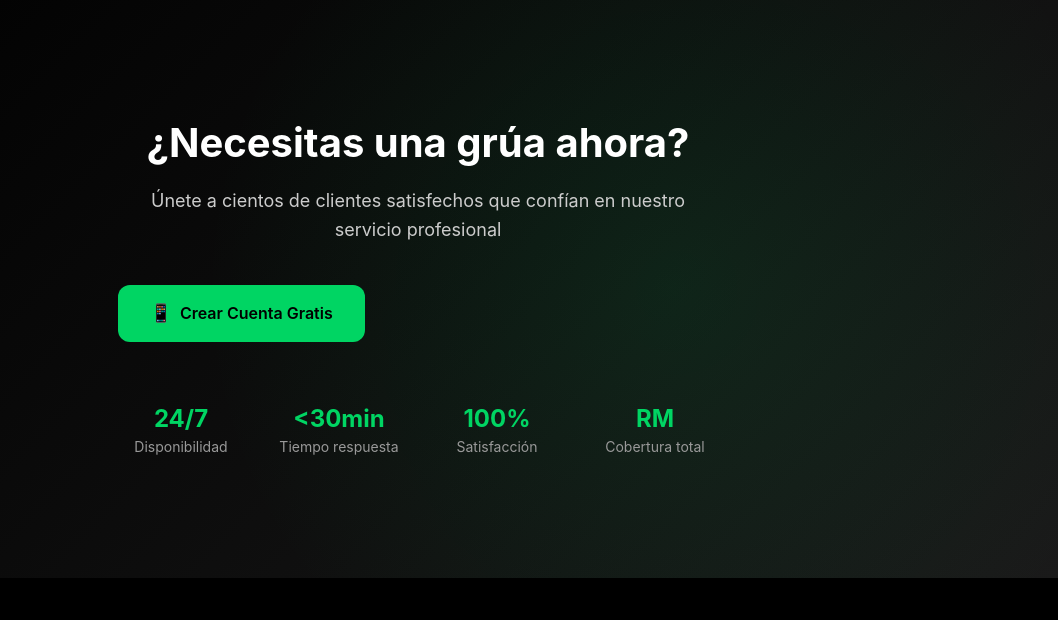
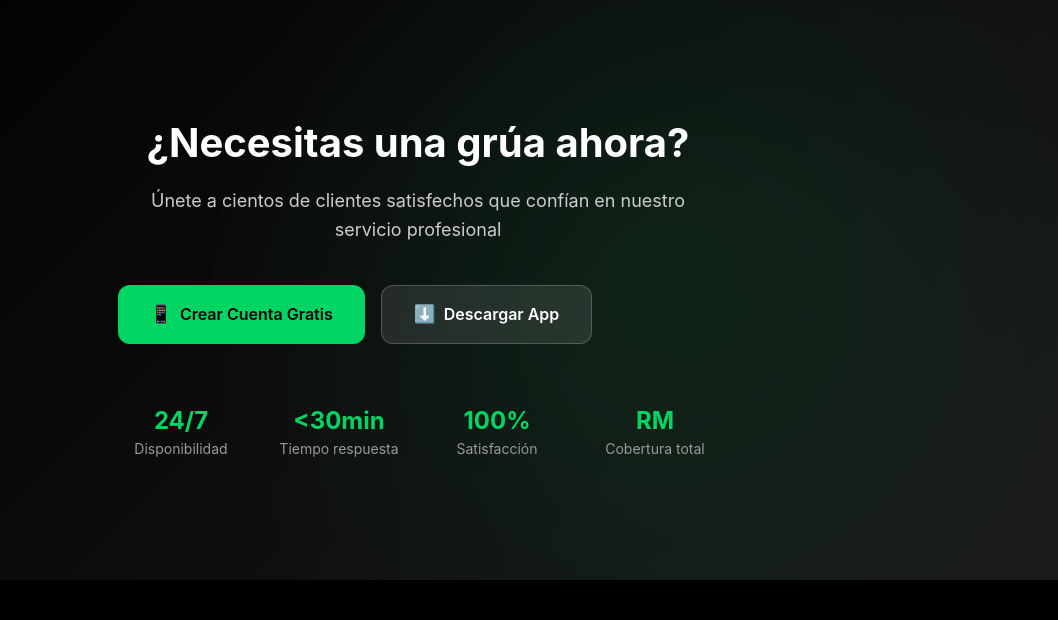
Before and after one commit to alexitico1989/grua-style-pwa, a Django app: page / in a window 1280 px wide. Shown: the part 2942-3562 px from the top of the page, without its empty margins (222-1280 px from the left). Run offline with Django 4.2, Linux system fonts and the light colour scheme.

Commit message:
Update home.html

```diff
--- a/templates/grua_app/home.html
+++ b/templates/grua_app/home.html
@@ -1031,6 +1031,10 @@
        Crear Cuenta Gratis
    </a>
    {% endif %}
+   <a href="#" class="btn-uber btn-secondary" onclick="downloadApp()">
+       <span class="btn-icon">⬇️</span>
+       Descargar App
+   </a>
 </div>
 
             <div class="cta-stats">
```
Lines whose indentation alone changed are shown as unchanged.
